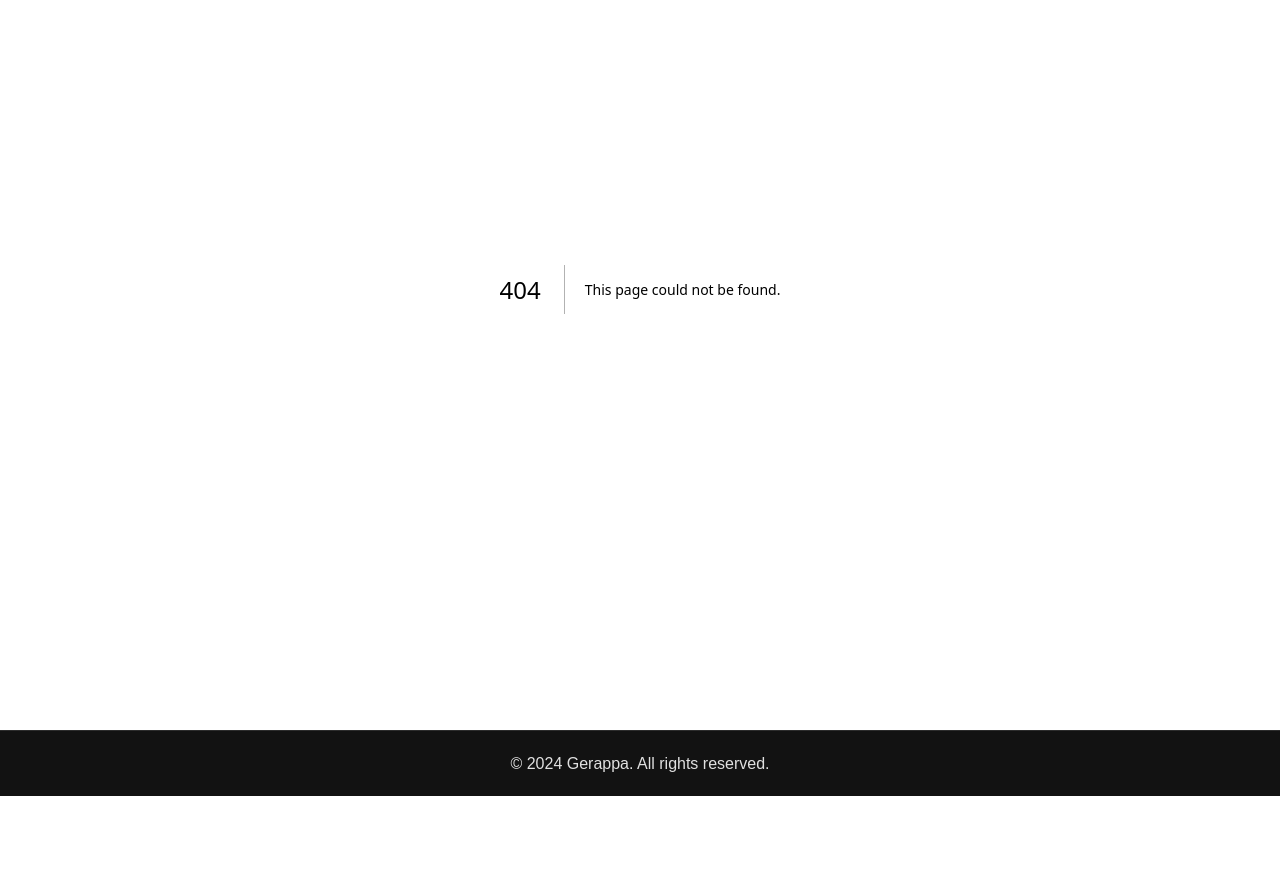
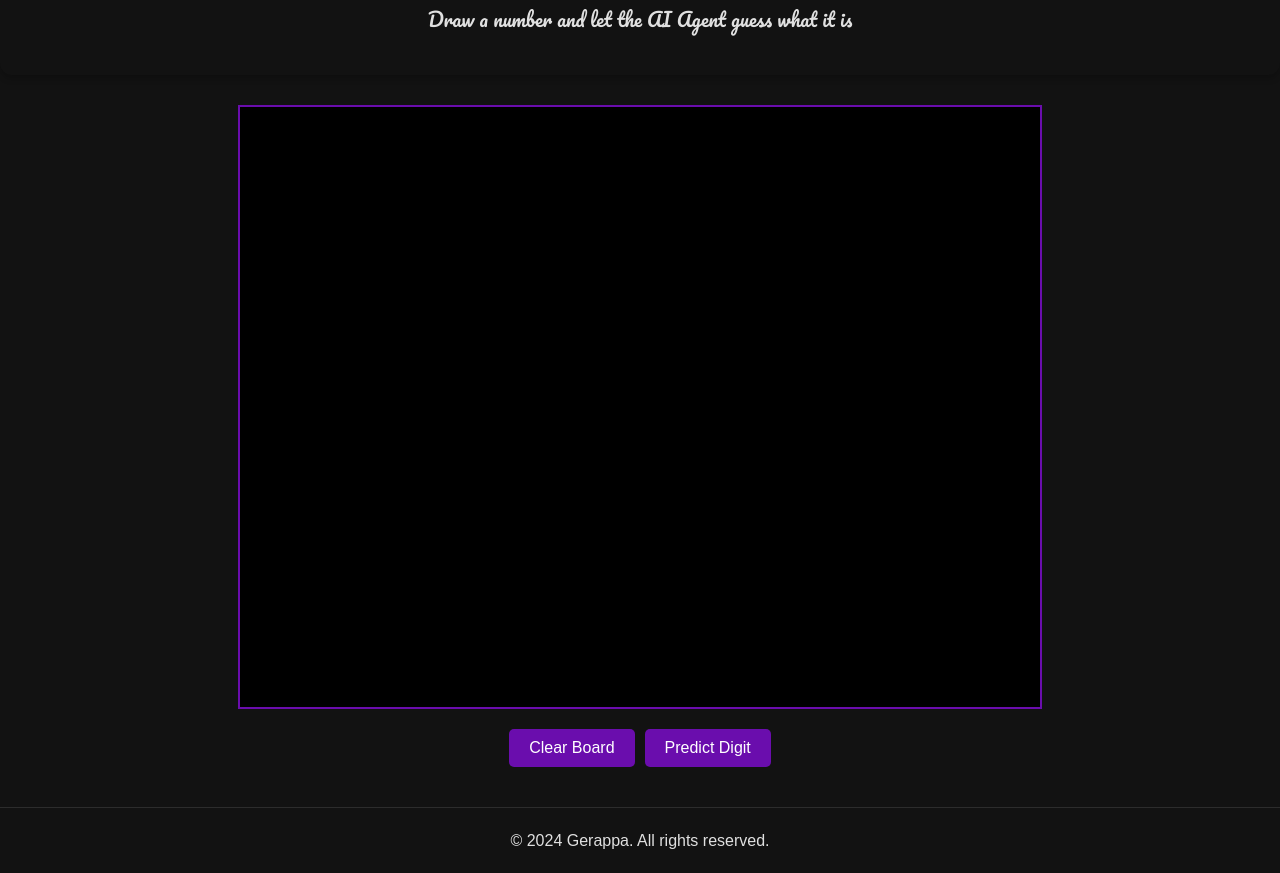
Before and after one commit to Gerappa92/draw-page, a Next.js app: page /digit-recognizer in a window 1280 px wide. Before the commit this address had no page. Shown: the part 383-1256 px from the top of the page. Before the commit the page ends 1179 px from the top, so only its background shows below. Built offline with nearby package versions, Linux system fonts and the light colour scheme; a web font is replaced by a local one.

Commit message:
add DigitRecognizer

```diff
--- /dev/null
+++ b/src/app/components/DrawBoard/DrawBoard.jsx
@@ -0,0 +1,54 @@
+import React, { forwardRef, useRef, useImperativeHandle } from "react";
+import useCanvasDrawing from "./useCanvasDrawing";
+
+const DrawBoard = forwardRef(function DrawBoard({ width, height }, ref){
+  const canvasRef = useRef(null);
+  const { startDrawing, draw, stopDrawing } = useCanvasDrawing(
+    canvasRef,
+    width,
+    height
+  );
+
+  useImperativeHandle(ref, () => ({
+    clearBoard() {
+      const canvas = canvasRef.current;
+      const ctx = canvas.getContext("2d");
+      ctx.clearRect(0, 0, canvas.width, canvas.height);
+      ctx.fillStyle = "#000";
+      ctx.fillRect(0, 0, canvas.width, canvas.height);
+    },
+    getImage() {
+      const canvas = canvasRef.current;
+      return canvas.toDataURL("image/png");
+    },
+    saveImage() {
+      const link = document.createElement("a");
+      link.download = "drawboard_image.png";
+      link.href = canvasRef.current.toDataURL("image/png");
+      link.click();
+    },
+  }));
+
+  return (
+    <canvas
+      ref={canvasRef}
+      style={styles.canvas}
+      width={width}
+      height={height}
+      onMouseDown={startDrawing}
+      onMouseMove={draw}
+      onMouseUp={stopDrawing}
+      onMouseLeave={stopDrawing}
+    ></canvas>
+  );
+});
+
+const styles = {
+  canvas: {
+    border: "2px solid #6A0DAD",
+    cursor: "crosshair",
+    marginBottom: "20px",
+  },
+};
+
+export default DrawBoard;
--- /dev/null
+++ b/src/app/components/DrawBoard/ProcessDrawBoard.jsx
@@ -0,0 +1,43 @@
+import { useRef } from "react";
+import DrawBoard from "./DrawBoard";
+
+export function ProcessDrawBoard({name, onProcessImage}) {
+  const drawBoardRef = useRef(null);
+
+  const clearBoard = () => {
+    drawBoardRef.current.clearBoard();
+  };
+
+  const processImage = () => {
+    const imageData = drawBoardRef.current.getImage();
+    onProcessImage(imageData);
+  };
+
+  return (
+    <div style={styles.container}>
+      <DrawBoard ref={drawBoardRef} width={800} height={600} />
+      <div style={styles.buttonContainer}>
+        {" "}
+        <button onClick={clearBoard}>Clear Board</button>
+        <button onClick={processImage}>{name}</button>
+      </div>
+    </div>
+  );
+}
+
+const styles = {
+  container: {
+    display: "flex",
+    flexDirection: "column", // Stack items vertically
+    justifyContent: "center",
+    alignItems: "center",
+  },
+  buttonContainer: {
+    display: "flex",
+    gap: "10px",
+    justifyContent: "center",
+    alignItems: "center",
+  },
+};
+
+export default ProcessDrawBoard;
--- /dev/null
+++ b/src/app/components/DrawBoard/useCanvasDrawing.js
@@ -0,0 +1,55 @@
+import { useState, useRef, useEffect } from "react";
+
+const useCanvasDrawing = (canvasRef, width, height) => {
+  const [isDrawing, setIsDrawing] = useState(false);
+
+  const getX = (event) =>
+    event.clientX - canvasRef.current.getBoundingClientRect().left;
+  const getY = (event) =>
+    event.clientY - canvasRef.current.getBoundingClientRect().top;
+
+  const startDrawing = (event) => {
+    const canvas = canvasRef.current;
+    const ctx = canvas.getContext("2d");
+
+    ctx.beginPath();
+    ctx.moveTo(getX(event), getY(event));
+    setIsDrawing(true);
+  };
+
+  const draw = (event) => {
+    if (!isDrawing) return;
+
+    const canvas = canvasRef.current;
+    const ctx = canvas.getContext("2d");
+
+    ctx.lineTo(getX(event), getY(event));
+    ctx.stroke();
+  };
+
+  const stopDrawing = () => {
+    if (!isDrawing) return;
+
+    const canvas = canvasRef.current;
+    const ctx = canvas.getContext("2d");
+
+    ctx.closePath();
+    setIsDrawing(false);
+  };
+
+  useEffect(() => {
+    const canvas = canvasRef.current;
+    const ctx = canvas.getContext("2d");
+
+    ctx.fillStyle = "#000";
+    ctx.fillRect(0, 0, canvas.width, canvas.height);
+
+    ctx.lineWidth = 25;
+    ctx.lineCap = "round";
+    ctx.strokeStyle = "#FFFFFF";
+  }, [canvasRef]);
+
+  return { startDrawing, draw, stopDrawing, isDrawing };
+};
+
+export default useCanvasDrawing;
--- /dev/null
+++ b/src/app/digit-recognizer/page.jsx
@@ -0,0 +1,54 @@
+"use client";
+import Header from "../components/Header";
+import DrawBoard from "../components/DrawBoard/DrawBoard";
+import ProcessDrawBoard from "../components/DrawBoard/ProcessDrawBoard";
+
+export default function DigitRecognizer() {
+  const handleOnPredict = async  (imageData) => {
+        // Assuming imageData is a base64 string.
+        const blob = base64ToBlob(imageData, "image/png");
+        const formData = new FormData();
+        formData.append("file", blob, "image.png");
+        try {
+            const response = await fetch("http://127.0.0.1:8000/predict-digit", {
+              method: "POST",
+              body: formData,
+              headers: {
+                "Accept": "application/json",
+              },
+            });
+
+            if (!response.ok) {
+              throw new Error("Network response was not ok");
+            }
+
+            const data = await response.json();
+            console.log(data);
+            // Handle the response data as needed
+          } catch (error) {
+            console.error("There has been a problem with your fetch operation:", error);
+          }
+  };
+
+  return (
+    <>
+      <Header
+        title="Digit Recognizer"
+        subtitle="Draw a number and let the AI Agent guess what it is"
+      />
+      <ProcessDrawBoard name="Predict Digit" onProcessImage={handleOnPredict} />
+    </>
+  );
+}
+
+function base64ToBlob(base64, contentType) {
+    const byteCharacters = atob(base64.split(",")[1]);
+    const byteNumbers = new Array(byteCharacters.length);
+
+    for (let i = 0; i < byteCharacters.length; i++) {
+      byteNumbers[i] = byteCharacters.charCodeAt(i);
+    }
+
+    const byteArray = new Uint8Array(byteNumbers);
+    return new Blob([byteArray], { type: contentType });
+  }
```
